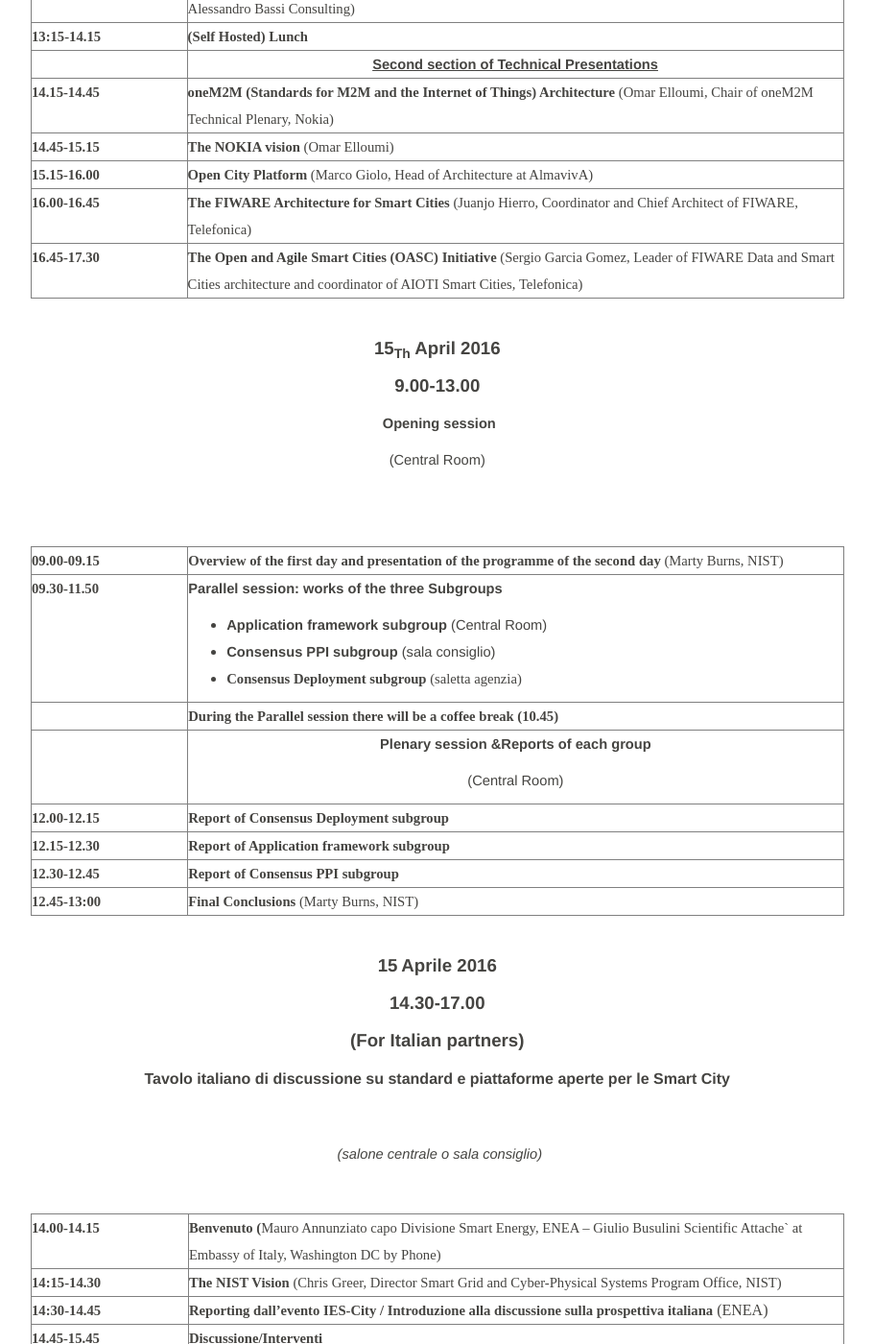
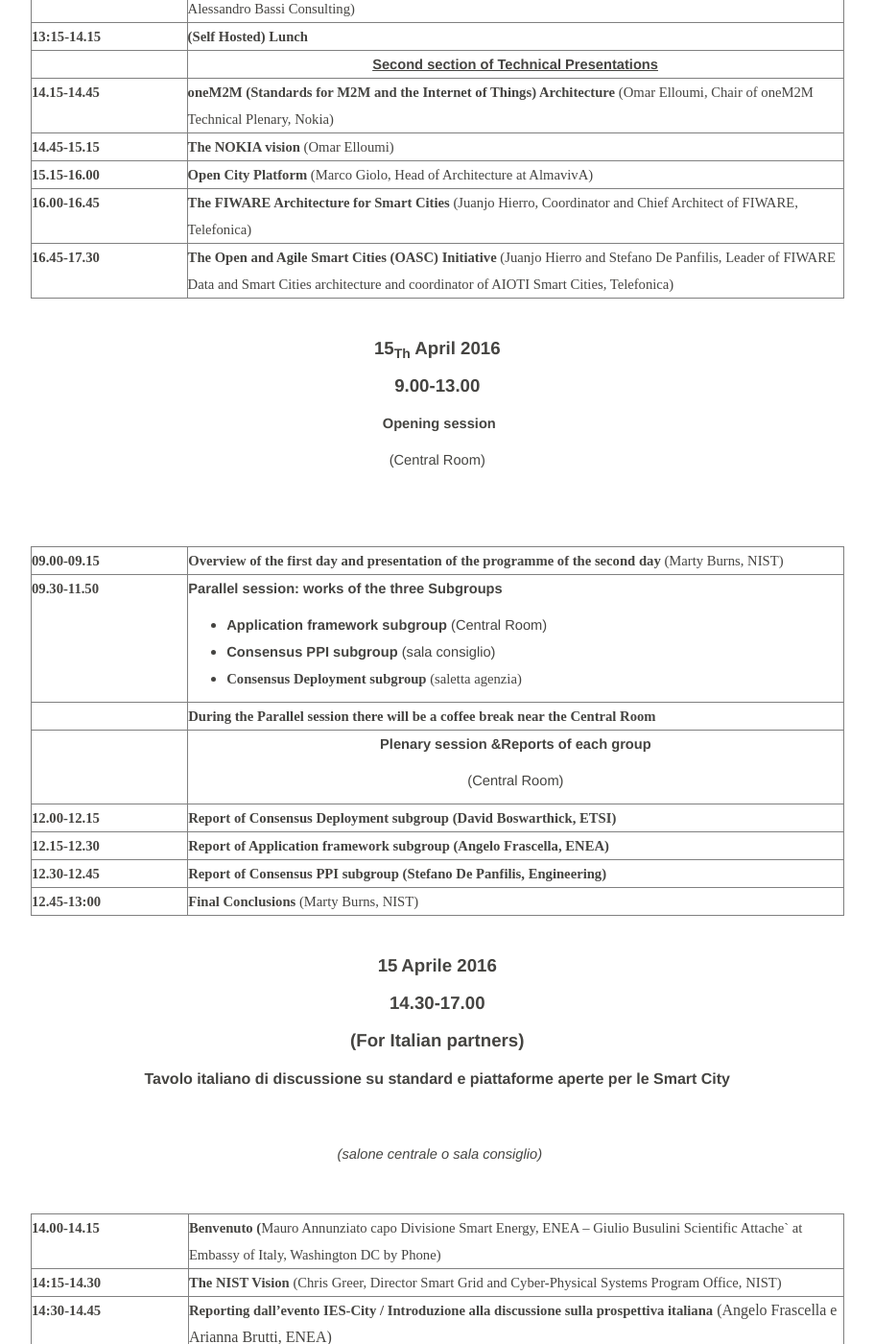
Before and after one commit to usnistgov/smartcitiesarchitecture, a Jekyll site: the page built from events/kickoffworkshops/ENEA_April14/index.md, in a window 1280 px wide and 1400 px high, scrolled down 1023 px. Shown: the whole window at 96% size, without its empty margins (38-949 px from the left). Built offline with Jekyll 4.4.1, drawn with Linux system fonts in a browser that asks for light colours.

Commit message:
Finish Final Agenda updates

```diff
--- a/events/kickoffworkshops/ENEA_April14/index.md
+++ b/events/kickoffworkshops/ENEA_April14/index.md
@@ -226,7 +226,7 @@
 style="font-size: 11pt; font-family: &quot;Times New Roman&quot;,serif;"
 lang="EN-GB">The Open and Agile Smart Cities (OASC) Initiative</span></b><span
 style="font-size: 11pt; font-family: &quot;Times New Roman&quot;,serif;"
-lang="EN-GB"> (Sergio Garcia Gomez, Leader of FIWARE Data and
+lang="EN-GB"> (Juanjo Hierro and Stefano De Panfilis, Leader of FIWARE Data and
 Smart Cities architecture and coordinator of AIOTI Smart Cities,
 Telefonica)</span></td>
 </tr>
@@ -297,7 +297,7 @@
 <td style="vertical-align: top;"><b style=""><span
 style="font-size: 11pt; font-family: &quot;Times New Roman&quot;,serif;"
 lang="EN-GB">During the Parallel session there will be a coffee
-break (10.45)</span></b></td>
+break near the Central Room</span></b></td>
 </tr>
 <tr>
 <td style="vertical-align: top;"><br>
@@ -320,7 +320,7 @@
 lang="EN-GB">12.00-12.15</span></b></td>
 <td style="vertical-align: top;"><b style=""><span
 style="font-size: 11pt; font-family: &quot;Times New Roman&quot;,serif;"
-lang="EN-GB">Report of Consensus Deployment subgroup</span></b></td>
+lang="EN-GB">Report of Consensus Deployment subgroup  (David Boswarthick, ETSI)</span></b></td>
 </tr>
 <tr>
 <td style="vertical-align: top;"><b style=""><span
@@ -328,7 +328,7 @@
 lang="EN-GB">12.15-12.30</span></b></td>
 <td style="vertical-align: top;"><b style=""><span
 style="font-size: 11pt; font-family: &quot;Times New Roman&quot;,serif;"
-lang="EN-GB">Report of Application framework subgroup</span></b></td>
+lang="EN-GB">Report of Application framework subgroup  (Angelo Frascella, ENEA)</span></b></td>
 </tr>
 <tr>
 <td style="vertical-align: top;"><b style=""><span
@@ -336,7 +336,7 @@
 lang="EN-GB">12.30-12.45</span></b></td>
 <td style="vertical-align: top;"><b style=""><span
 style="font-size: 11pt; font-family: &quot;Times New Roman&quot;,serif;"
-lang="EN-GB">Report of Consensus PPI subgroup</span></b></td>
+lang="EN-GB">Report of Consensus PPI subgroup (Stefano De Panfilis, Engineering)</span></b></td>
 </tr>
 <tr>
 <td style="vertical-align: top;"><b style=""><span
@@ -415,7 +415,7 @@
 style="font-size: 12pt; font-family: &quot;Times New Roman&quot;,serif;"
 lang="IT"> </span></b><span
 style="font-size: 12pt; font-family: &quot;Times New Roman&quot;,serif;"
-lang="IT">(ENEA)</span></td>
+lang="IT">(Angelo Frascella e Arianna Brutti, ENEA)</span></td>
 </tr>
 <tr>
 <td style="vertical-align: top;"><b style=""><span
```
